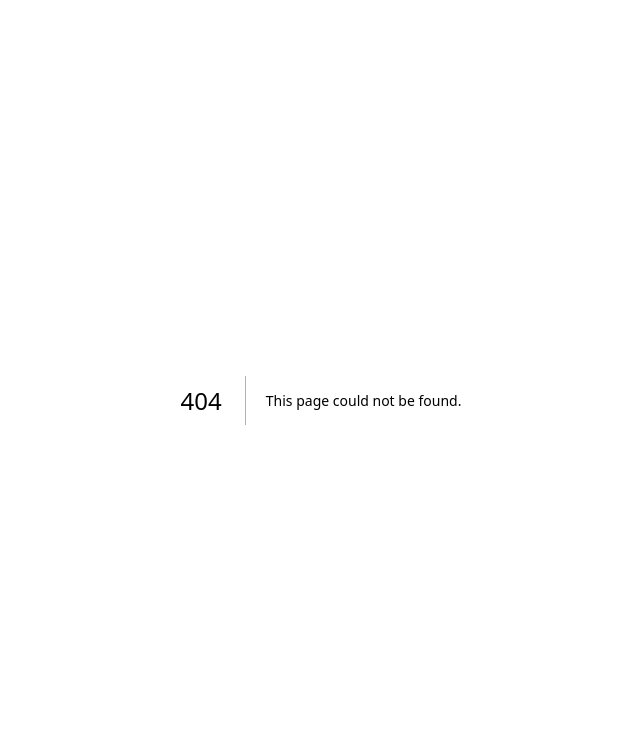
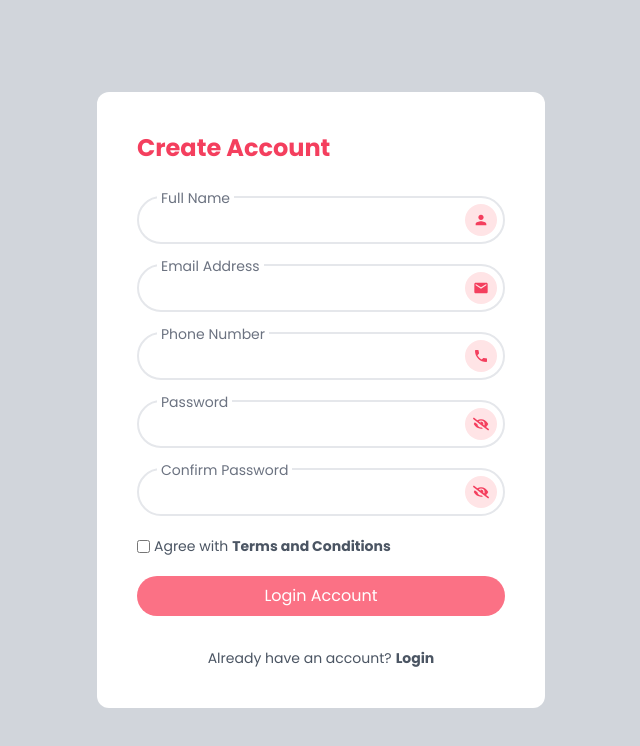
Before and after one commit to Md-Asikuzzaman/Shop-UI-api, a Next.js app: page /account/register in a window 1280 px wide. Before the commit this address had no page. Shown: the top 746 px of the page, without its empty margins (319-959 px from the left). Built offline with nearby package versions, Linux system fonts and the light colour scheme.

Commit message:
added new design

```diff
--- a/package.json
+++ b/package.json
@@ -17,6 +17,7 @@
     "axios": "^1.4.0",
     "mongoose": "^7.1.1",
     "next": "13.3.4",
+    "next-auth": "^4.22.1",
     "postcss": "8.4.23",
     "react": "18.2.0",
     "react-dom": "18.2.0",
--- /dev/null
+++ b/pages/account/login.tsx
@@ -0,0 +1,96 @@
+import { NextPage } from 'next';
+import Link from 'next/link';
+import { useState } from 'react';
+import { FaEye, FaEyeSlash } from 'react-icons/fa';
+import { MdEmail } from 'react-icons/md';
+
+interface Props {}
+
+const Login: NextPage<Props> = ({}) => {
+  const [showPassword, setShowPassword] = useState(false);
+
+  const handleShowPassword = () => {
+    setShowPassword((prev) => !prev);
+  };
+
+  return (
+    <div className='min-h-screen bg-gray-300 flex items-center justify-center px-3'>
+      <form className='bg-white max-w-md w-full p-10 rounded-xl'>
+        <h3 className='text-2xl font-semibold text-rose-500 mb-8'>
+          Login Account
+        </h3>
+        <div className='relative'>
+          <label className='absolute -top-2 left-5 bg-white px-1 text-sm text-gray-500'>
+            Email Address
+          </label>
+          <input
+            className='w-full border-2 border-gray-200 outline-none pt-3 pl-4 pb-2 pr-12 rounded-full text-rose-500 focus:border-gray-400'
+            type='text'
+          />
+
+          <div className='absolute right-2 top-0 bottom-0 m-auto bg-rose-100 h-8 w-8 rounded-full flex items-center justify-center'>
+            <MdEmail className='text-rose-500' />
+          </div>
+        </div>
+
+        <div className='relative mt-5'>
+          <label className='absolute -top-2 left-5 bg-white px-1 text-sm text-gray-500'>
+            Password
+          </label>
+          <input
+            className='w-full border-2 border-gray-200 outline-none pt-3 pl-4 pb-2 pr-12 rounded-full text-rose-500 focus:border-gray-400'
+            type={showPassword ? 'text' : 'password'}
+          />
+
+          <div
+            onClick={handleShowPassword}
+            className='absolute right-2 top-0 bottom-0 m-auto bg-rose-100 h-8 w-8 rounded-full flex items-center justify-center cursor-pointer'
+          >
+            {showPassword ? (
+              <FaEye className='text-rose-500' />
+            ) : (
+              <FaEyeSlash className='text-rose-500' />
+            )}
+          </div>
+        </div>
+
+        {/* forgot password section */}
+        <div className='flex items-center justify-between py-5'>
+          <div className='flex items-center gap-1'>
+            <input type='checkbox' id='savePassword' />
+            <label
+              className='text-sm text-gray-600 cursor-pointer'
+              htmlFor='savePassword'
+            >
+              Save Password
+            </label>
+          </div>
+          <div>
+            <Link className='text-sm text-gray-600' href='/forgot'>
+              Forgot Password?
+            </Link>
+          </div>
+        </div>
+        {/* login button */}
+        <button
+          className='bg-rose-400 w-full rounded-full py-2 text-white hover:bg-rose-500 duration-300'
+          type='submit'
+        >
+          Login Account
+        </button>
+
+        <p className='text-sm text-gray-600 text-center mt-8'>
+          Don't have an account?
+          <Link
+            className='font-semibold hover:underline underline-offset-2 ml-1'
+            href='/account/register'
+          >
+            Sign Up
+          </Link>
+        </p>
+      </form>
+    </div>
+  );
+};
+
+export default Login;
--- /dev/null
+++ b/pages/account/register.tsx
@@ -0,0 +1,151 @@
+import { NextPage } from 'next';
+import Link from 'next/link';
+import { useState } from 'react';
+import { FaEye, FaEyeSlash } from 'react-icons/fa';
+import { MdEmail, MdPerson, MdPhone } from 'react-icons/md';
+
+interface Props {}
+
+const Register: NextPage<Props> = ({}) => {
+  const [showPassword, setShowPassword] = useState(false);
+  const [showConfirmPassword, setShowConfirmPassword] = useState(false);
+
+  const handleShowPassword = () => {
+    setShowPassword((prev) => !prev);
+  };
+
+  const handleShowConfirmPassword = () => {
+    setShowConfirmPassword((prev) => !prev);
+  };
+
+  return (
+    <div className='min-h-screen bg-gray-300 flex items-center justify-center px-3'>
+      <form className='bg-white max-w-md w-full p-10 rounded-xl'>
+        <h3 className='text-2xl font-semibold text-rose-500 mb-8'>
+          Create Account
+        </h3>
+        <div className='relative'>
+          <label className='absolute -top-2 left-5 bg-white px-1 text-sm text-gray-500'>
+            Full Name
+          </label>
+          <input
+            className='w-full border-2 border-gray-200 outline-none pt-3 pl-4 pb-2 pr-12 rounded-full text-rose-500 focus:border-gray-400'
+            type='text'
+          />
+
+          <div className='absolute right-2 top-0 bottom-0 m-auto bg-rose-100 h-8 w-8 rounded-full flex items-center justify-center'>
+            <MdPerson className='text-rose-500' />
+          </div>
+        </div>
+
+        <div className='relative mt-5'>
+          <label className='absolute -top-2 left-5 bg-white px-1 text-sm text-gray-500'>
+            Email Address
+          </label>
+          <input
+            className='w-full border-2 border-gray-200 outline-none pt-3 pl-4 pb-2 pr-12 rounded-full text-rose-500 focus:border-gray-400'
+            type='text'
+          />
+
+          <div className='absolute right-2 top-0 bottom-0 m-auto bg-rose-100 h-8 w-8 rounded-full flex items-center justify-center'>
+            <MdEmail className='text-rose-500' />
+          </div>
+        </div>
+
+        <div className='relative mt-5'>
+          <label className='absolute -top-2 left-5 bg-white px-1 text-sm text-gray-500'>
+            Phone Number
+          </label>
+          <input
+            className='w-full border-2 border-gray-200 outline-none pt-3 pl-4 pb-2 pr-12 rounded-full text-rose-500 focus:border-gray-400'
+            type='number'
+          />
+
+          <div className='absolute right-2 top-0 bottom-0 m-auto bg-rose-100 h-8 w-8 rounded-full flex items-center justify-center'>
+            <MdPhone className='text-rose-500' />
+          </div>
+        </div>
+
+        <div className='relative mt-5'>
+          <label className='absolute -top-2 left-5 bg-white px-1 text-sm text-gray-500'>
+            Password
+          </label>
+          <input
+            className='w-full border-2 border-gray-200 outline-none pt-3 pl-4 pb-2 pr-12 rounded-full text-rose-500 focus:border-gray-400'
+            type={showPassword ? 'text' : 'password'}
+          />
+
+          <div
+            onClick={handleShowPassword}
+            className='absolute right-2 top-0 bottom-0 m-auto bg-rose-100 h-8 w-8 rounded-full flex items-center justify-center cursor-pointer'
+          >
+            {showPassword ? (
+              <FaEye className='text-rose-500' />
+            ) : (
+              <FaEyeSlash className='text-rose-500' />
+            )}
+          </div>
+        </div>
+
+        <div className='relative mt-5'>
+          <label className='absolute -top-2 left-5 bg-white px-1 text-sm text-gray-500'>
+            Confirm Password
+          </label>
+          <input
+            className='w-full border-2 border-gray-200 outline-none pt-3 pl-4 pb-2 pr-12 rounded-full text-rose-500 focus:border-gray-400'
+            type={showConfirmPassword ? 'text' : 'password'}
+          />
+
+          <div
+            onClick={handleShowConfirmPassword}
+            className='absolute right-2 top-0 bottom-0 m-auto bg-rose-100 h-8 w-8 rounded-full flex items-center justify-center cursor-pointer'
+          >
+            {showConfirmPassword ? (
+              <FaEye className='text-rose-500' />
+            ) : (
+              <FaEyeSlash className='text-rose-500' />
+            )}
+          </div>
+        </div>
+
+        {/* forgot password section */}
+        <div className='flex items-center justify-between py-5'>
+          <div className='flex items-center gap-1'>
+            <input type='checkbox' id='term' />
+            <label
+              className='text-sm text-gray-600 cursor-pointer'
+              htmlFor='term'
+            >
+              Agree with
+              <Link
+                className='font-semibold hover:underline underline-offset-2 ml-1'
+                href='/terms'
+              >
+                Terms and Conditions
+              </Link>
+            </label>
+          </div>
+        </div>
+        {/* login button */}
+        <button
+          className='bg-rose-400 w-full rounded-full py-2 text-white hover:bg-rose-500 duration-300'
+          type='submit'
+        >
+          Login Account
+        </button>
+
+        <p className='text-sm text-gray-600 text-center mt-8'>
+          Already have an account?
+          <Link
+            className='font-semibold hover:underline underline-offset-2 ml-1'
+            href='/account/login'
+          >
+            Login
+          </Link>
+        </p>
+      </form>
+    </div>
+  );
+};
+
+export default Register;
--- /dev/null
+++ b/pages/api/auth/[...nextauth].ts
@@ -0,0 +1,12 @@
+import NextAuth from 'next-auth';
+import GoogleProvider from 'next-auth/providers/google';
+
+export default NextAuth({
+  providers: [
+    // OAuth authentication providers...
+    GoogleProvider({
+      clientId: process.env.GOOGLE_ID!,
+      clientSecret: process.env.GOOGLE_SECRET!,
+    }),
+  ],
+});
```
Also changed, not shown: 1 other file (tests, documents, lock files or other folders).
